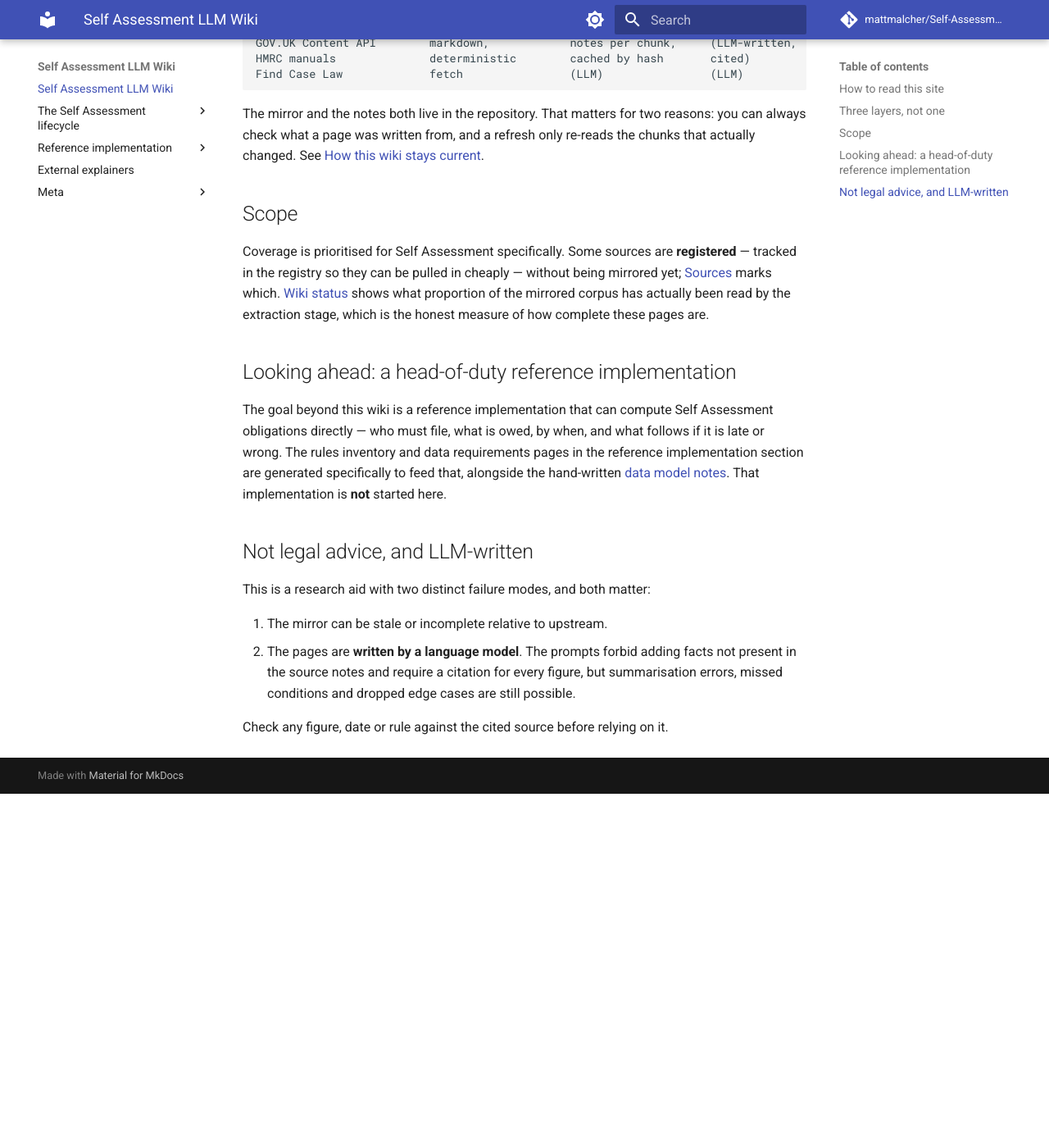
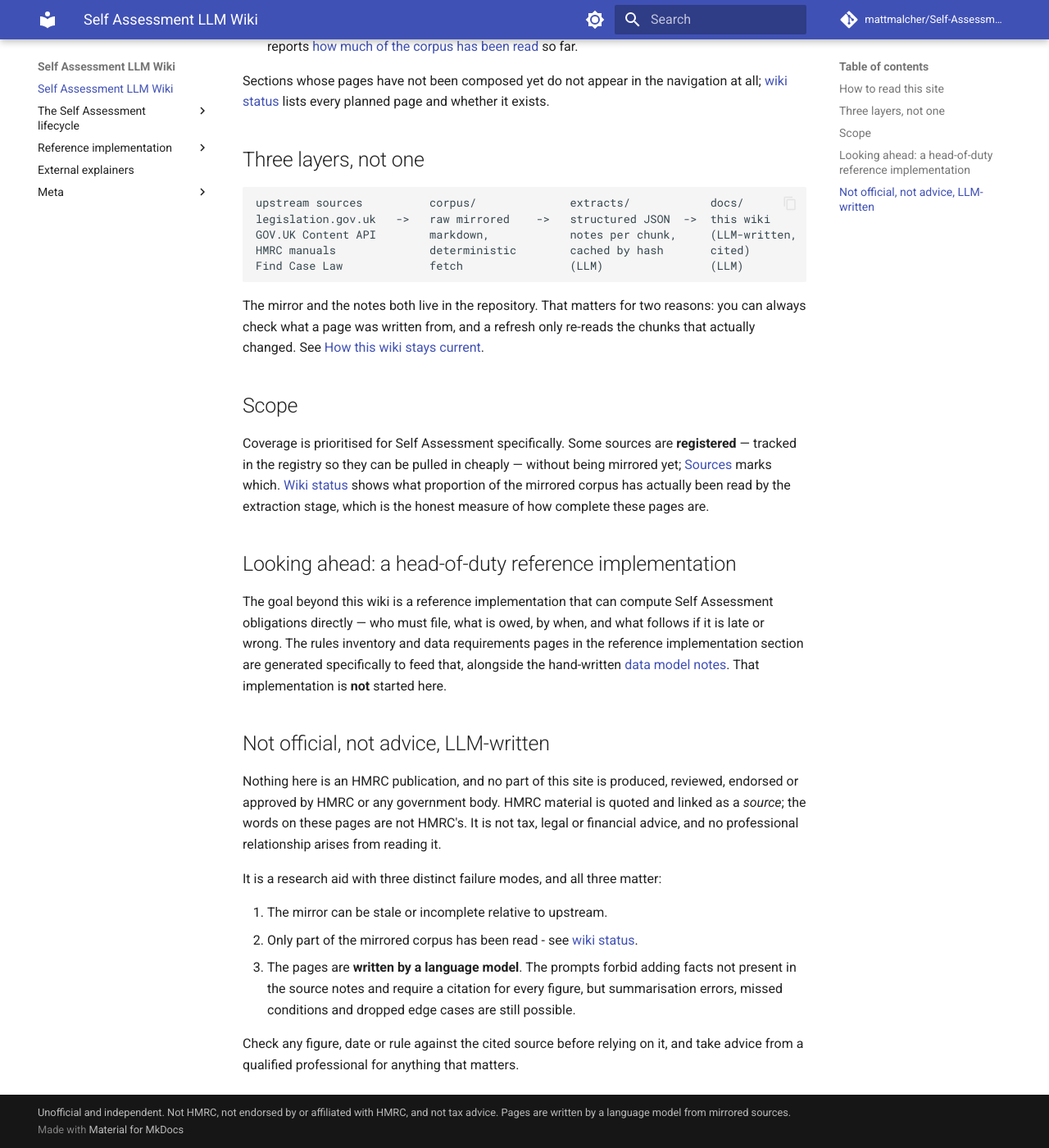
Before and after one commit to mattmalcher/Self-Assessment-LLM-Wiki, an MkDocs documentation site: the page built from docs/index.md, in a window 1280 px wide and 1400 px high, scrolled down 985 px. Shown: the whole window at 82% size. Built offline with MkDocs 1.6.1 and Material for MkDocs 9.7.7, drawn with Linux system fonts in a browser that asks for light colours; comment, search, counter and statistics services are not loaded; before the commit the page ends 1953 px from its top, so only the background shows below that; some of the changed text lies outside the part shown.

Commit message:
docs: state on every page that this is unofficial and not HMRC
The site is on the open internet and quotes HMRC manuals and legislation
throughout. Someone arriving from a search engine lands on a deep page, not
the home page, and could reasonably mistake it for official guidance.

Four layers, so it cannot be missed and cannot be lost:

- a Material announcement bar on every page (overrides/main.html) and a
  footer line, both saying unofficial, not HMRC, not advice, LLM-written
- a `!!! danger` admonition inserted under the H1 of every composed page, so
  the disclaimer survives being read as raw markdown in the repository,
  printed, or pasted elsewhere
- rewritten statements on docs/index.md and the README, explicit that HMRC
  material is quoted as a *source* and that the words are not HMRC's
- a compose-prompt rule forbidding writing in HMRC's voice: no "we", no
  addressing the reader as the department, no implying the page is official

The prompt change invalidates every page's input hash, so the next compose
rewrites the site. That is one page today and seventeen later, which is why
it lands now.

Co-Authored-By: Claude Opus 5 <noreply@anthropic.com>
Claude-Session: https://claude.ai/code/session_01H4zdu4TDy8NiL8xy8beWyB

```diff
--- a/docs/index.md
+++ b/docs/index.md
@@ -1,4 +1,15 @@
 # Self Assessment LLM Wiki
+
+!!! danger "Unofficial - not HMRC, not advice, written by an LLM"
+
+    This is an independent personal project. It is **not** HMRC, is **not**
+    endorsed by or affiliated with HMRC or any government body, and nothing
+    on it is tax advice. Every page is **written by a language model** from
+    mirrored source material and can be wrong, incomplete or out of date.
+    Official guidance is at
+    [GOV.UK](https://www.gov.uk/self-assessment-tax-returns); if something
+    here matters to you, check it against the source each page cites, or ask
+    a qualified adviser.
 
 A reference on UK **Self Assessment** (Income Tax), written by an LLM from a
 continuously refreshed mirror of the primary material: the legislation that
@@ -68,14 +79,23 @@ feed that, alongside the hand-written
 [data model notes](reference-implementation/data-model-notes.md). That
 implementation is **not** started here.
 
-## Not legal advice, and LLM-written
+## Not official, not advice, LLM-written
 
-This is a research aid with two distinct failure modes, and both matter:
+Nothing here is an HMRC publication, and no part of this site is produced,
+reviewed, endorsed or approved by HMRC or any government body. HMRC material
+is quoted and linked as a *source*; the words on these pages are not HMRC's.
+It is not tax, legal or financial advice, and no professional relationship
+arises from reading it.
+
+It is a research aid with three distinct failure modes, and all three matter:
 
 1. The mirror can be stale or incomplete relative to upstream.
-2. The pages are **written by a language model**. The prompts forbid adding
+2. Only part of the mirrored corpus has been read - see
+   [wiki status](meta/wiki-status.md).
+3. The pages are **written by a language model**. The prompts forbid adding
    facts not present in the source notes and require a citation for every
    figure, but summarisation errors, missed conditions and dropped edge cases
    are still possible.
 
-Check any figure, date or rule against the cited source before relying on it.
+Check any figure, date or rule against the cited source before relying on it,
+and take advice from a qualified professional for anything that matters.
--- a/mkdocs.yml
+++ b/mkdocs.yml
@@ -1,16 +1,25 @@
 site_name: Self Assessment LLM Wiki
 site_description: >-
-  An LLM-written, continuously refreshed reference on UK Self Assessment,
-  condensed from a mirrored corpus of primary legislation, case law, HMRC
-  manuals and policy publications, and customer-facing guidance.
+  UNOFFICIAL and not affiliated with HMRC. An LLM-written, continuously
+  refreshed reference on UK Self Assessment, condensed from a mirrored corpus
+  of primary legislation, case law, HMRC manuals and policy publications, and
+  customer-facing guidance. Not tax advice - check the cited source.
 site_url: https://mattmalcher.github.io/Self-Assessment-LLM-Wiki/
 repo_url: https://github.com/mattmalcher/Self-Assessment-LLM-Wiki
 repo_name: mattmalcher/Self-Assessment-LLM-Wiki
 edit_uri: ""
 docs_dir: docs
 
+# Shown in the footer of every page, alongside the announcement bar defined in
+# overrides/main.html.
+copyright: >-
+  Unofficial and independent. Not HMRC, not endorsed by or affiliated with
+  HMRC, and not tax advice. Pages are written by a language model from
+  mirrored sources.
+
 theme:
   name: material
+  custom_dir: overrides
   palette:
     - media: "(prefers-color-scheme: light)"
       scheme: default
--- /dev/null
+++ b/overrides/main.html
@@ -0,0 +1,14 @@
+{% extends "base.html" %}
+
+{#
+  A visitor arriving from a search engine lands on a deep page, not the home
+  page, so the disclaimer has to travel with every page rather than living in
+  index.md. Material renders this bar above the header on all pages.
+#}
+{% block announce %}
+  <strong>Unofficial.</strong> This site is not HMRC, is not endorsed by or
+  affiliated with HMRC or any government body, and is not tax advice. Every
+  page is written by a language model from mirrored source material and may be
+  wrong or out of date &mdash; check the cited source. For official guidance
+  see <a href="https://www.gov.uk/self-assessment-tax-returns">GOV.UK</a>.
+{% endblock %}
```
Also changed, not shown: README.md (+10 -3 lines), docs/lifecycle/who-must-file.md (+10 -1 lines), src/self_assessment_wiki/synth/prompts/compose.md (+6 -0 lines), 1 other file.
